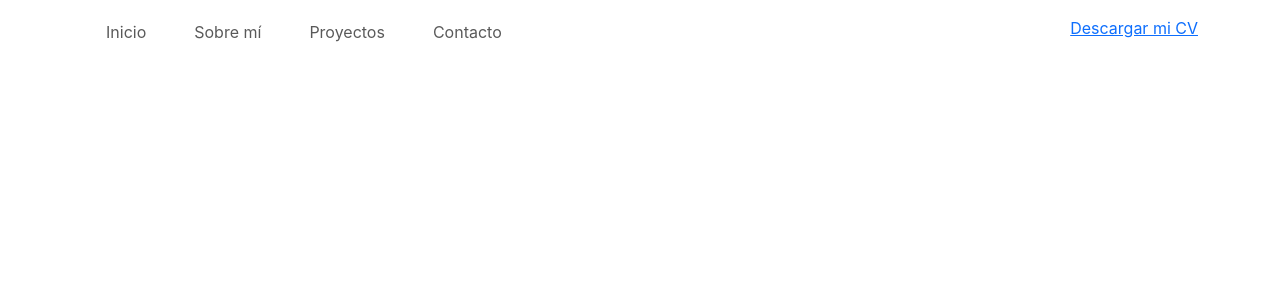
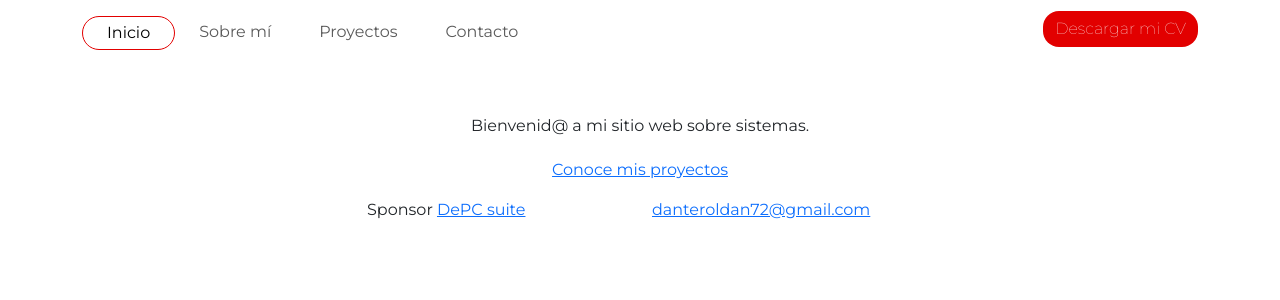
Before and after one commit to roldante05/react-projects, a React (Create React App) app in the folder portfolio-react/: page / in a window 1280 px wide. Shown: the top 300 px of the page. Built offline with nearby package versions, Linux system fonts and the light colour scheme.

Commit message:
nuevos archivos

```diff
--- a/portfolio-react/src/App.js
+++ b/portfolio-react/src/App.js
@@ -1,13 +1,31 @@
-
-import './App.css';
-import Header from './componentes/Header';
+import "./App.css";
+import Footer from "./componentes/Footer";
+import Header from "./componentes/Header";
 
 function App() {
   return (
+
     <div>
-
-       <Header/>
-
+      <body id="inicio">
+      <Header/>
+        <main className="container">
+        <div className="row">
+            <div className="col-12 col-sm-12 ">
+                <div className="m-4 text-center my-4 ">
+                </div>
+                <div className="text-center col-12  d-flex justify-content-center">
+                    <div className="texto mt-1">
+                        <p className="col-12 py-1 px-4">Bienvenid@ a mi sitio web sobre sistemas.</p>
+                    </div>
+                </div>
+                <div className="btn-violet text-center mb-3">
+                    <a href="proyectos.php">Conoce mis proyectos</a>
+                </div>
+            </div>
+        </div>
+        </main>
+        <Footer/>
+      </body>
     </div>
   );
 }
--- /dev/null
+++ b/portfolio-react/src/assets/css/Header.css
@@ -0,0 +1,23 @@
+@import url("https://fonts.googleapis.com/css2?family=Montserrat:ital,wght@0,100;0,200;0,300;0,400;0,500;0,600;0,700;0,800;0,900;1,100;1,200;1,300;1,400;1,500;1,600;1,700;1,800;1,900&display=swap");
+
+* {
+  box-sizing: border-box;
+  margin: 0;
+  padding: 0;
+}
+
+body {
+  font-family: "Montserrat", sans-serif;
+}
+.btn-rojo {
+  text-decoration: none;
+  background-color: #e20000;
+  color: white !important;
+  font-weight: 100;
+  border-radius: 16px;
+  padding: 6px 12px;
+}
+nav .active {
+  border: 1px solid #e20000;
+  border-radius: 20px;
+}
--- a/portfolio-react/src/assets/css/styles.css
+++ /dev/null
@@ -1,3 +0,0 @@
-body{
-
-}
--- /dev/null
+++ b/portfolio-react/src/componentes/Footer.js
@@ -0,0 +1,24 @@
+import React from 'react'
+
+const Footer = () => {
+  return (
+    <div>
+          <footer className="container col-sm-12 col-12 ">
+        <div className="row">
+            <div className="col-12 col-sm-3 text-center text-sm-start">
+                <a href="https://github.com/roldante05"><i className="fa-brands fa-github "></i></a>
+                <a href="https://www.linkedin.com/in/dante-rold%C3%A1n-a87998201/"><i className="fa-brands fa-linkedin-in"></i></a>
+            </div>
+
+            <div className="col-12 col-sm-3 sponsor text-center text-sm-start">Sponsor <a href="https://depcsuite.com/">DePC suite</a></div>
+            <div className="col-12 col-sm-3 text-center text-sm-start"> <a href="mailto:">danteroldan72@gmail.com</a></div>
+        </div>
+        <div className="whatsapp">
+            <a href=""><i className="fa-brands fa-whatsapp"></i></a>
+        </div>
+    </footer>
+    </div>
+  )
+}
+
+export default Footer
--- a/portfolio-react/src/componentes/Header.js
+++ b/portfolio-react/src/componentes/Header.js
@@ -1,7 +1,8 @@
-import React from 'react'
+import React from 'react';
+import '../assets/css/Header.css'
 
 const Header = () => {
-
+  let pg = 'inicio';
   return (
     <div>
         <header>
@@ -13,20 +14,20 @@ const Header = () => {
             <div className="collapse navbar-collapse" id="navbarCollapse">
                 <ul className="navbar-nav me-auto mb-2 mb-md-0 mt-2">
                     <li className="nav-item">
-                        <a className="nav-link  px-4 py-1 " aria-current="page" href="index.php">Inicio</a>
+                        <a className={pg == 'inicio' ? "nav-link px-4 py-1 active" : "nav-link px-4 py-1"}  aria-current="page" href="#">Inicio</a>
                     </li>
                     <li className="nav-item">
-                        <a className="nav-link px-4 py-1  " href="sobre-mi.php">Sobre mí</a>
+                        <a className="nav-link px-4 py-1  " href="#" >Sobre mí</a>
                     </li>
                     <li className="nav-item">
-                        <a className="nav-link px-4 py-1 " href="proyectos.php">Proyectos</a>
+                        <a className="nav-link px-4 py-1 " href="#">Proyectos</a>
                     </li>
                     <li className="nav-item">
-                        <a className="nav-link px-4 py-1  " href="contacto.php">Contacto</a>
+                        <a className="nav-link px-4 py-1  " href="#">Contacto</a>
                     </li>
                 </ul>
                 <div className="d-flex">
-                    <a className="btn-rojo " href="CV/CV_Dante_Roldan.pdf" download="CV_Dante_Roldan">Descargar mi CV <i className="fa-solid fa-download"></i></a>
+                    <a className="btn-rojo " href="#" download="CV_Dante_Roldan">Descargar mi CV <i className="fa-solid fa-download"></i></a>
                 </div>
             </div>
         </div>
```
